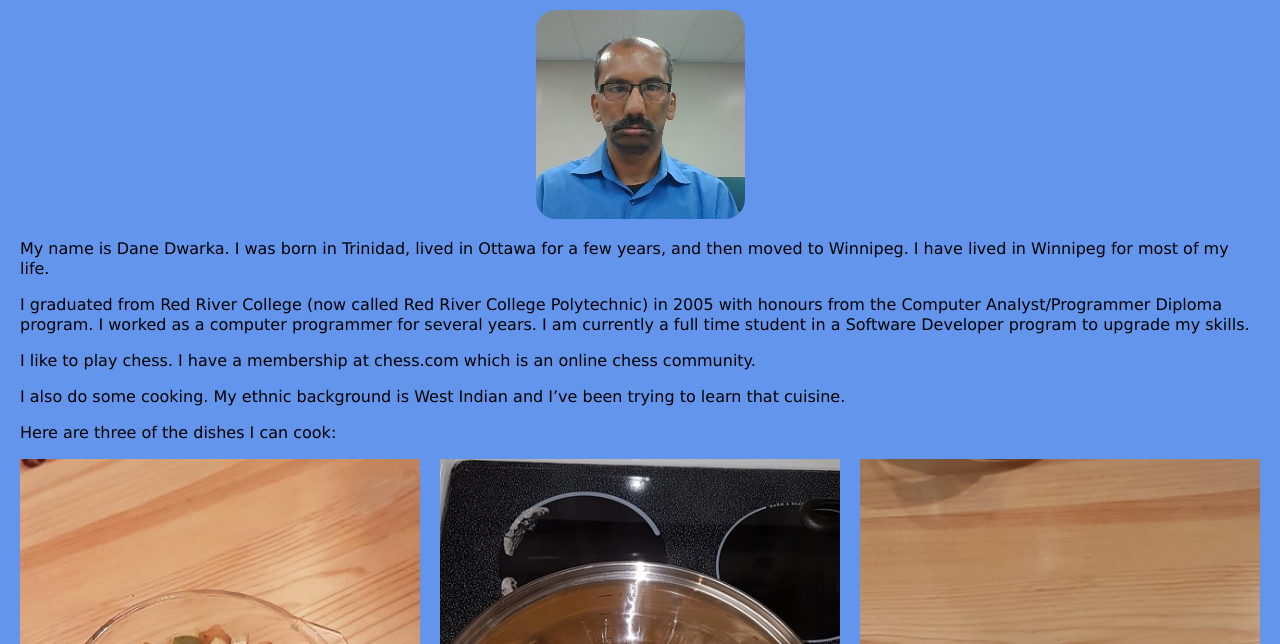
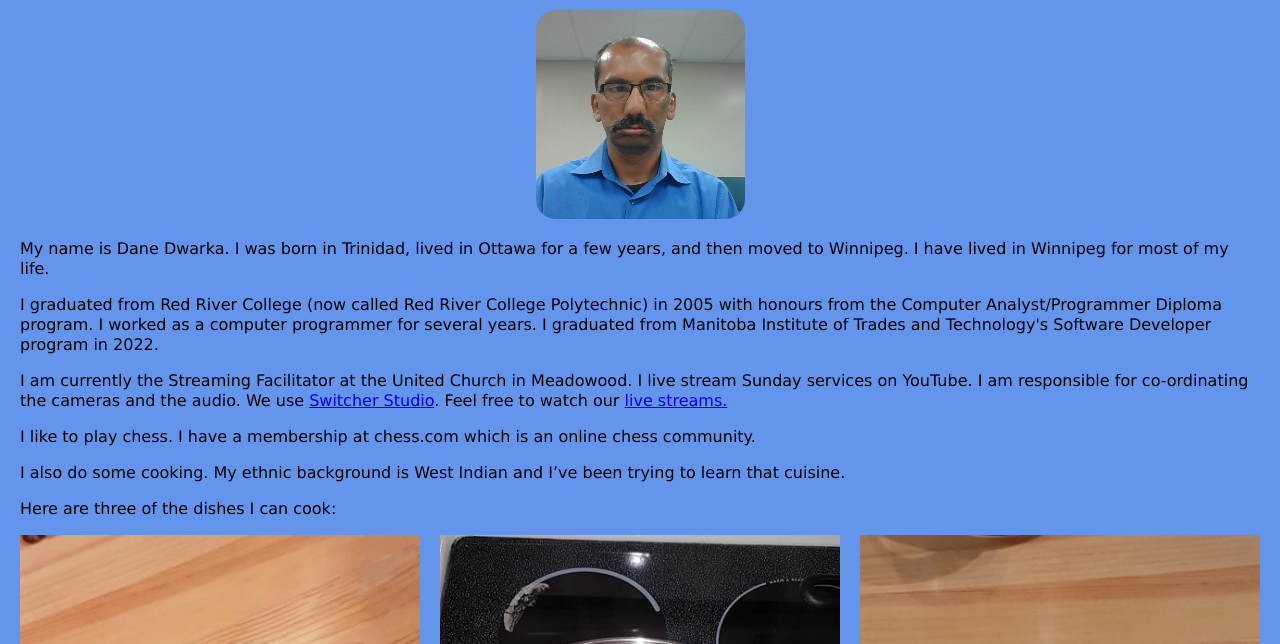
Before and after one commit to StellarSnow/Personal-Portfolio, a website: page src/pages/about.html in a window 1280 px wide. Shown: the part 156-800 px from the top of the page. Drawn offline with Linux system fonts and the light colour scheme.

Commit message:
Update the About Page

```diff
--- a/src/pages/about.html
+++ b/src/pages/about.html
@@ -25,7 +25,8 @@
   <main class="about-entry">
     <section>
       <p>My name is Dane Dwarka.  I was born in Trinidad, lived in Ottawa for a few years, and then moved to Winnipeg.  I have lived in Winnipeg for most of my life.</p>
-      <p>I graduated from Red River College (now called Red River College Polytechnic) in 2005 with honours from the Computer Analyst/Programmer Diploma program.  I worked as a computer programmer for several years.  I am currently a full time student in a Software Developer program to upgrade my skills.</p>
+      <p>I graduated from Red River College (now called Red River College Polytechnic) in 2005 with honours from the Computer Analyst/Programmer Diploma program.  I worked as a computer programmer for several years.  I graduated from Manitoba Institute of Trades and Technology's Software Developer program in 2022.</p>
+      <p>I am currently the Streaming Facilitator at the United Church in Meadowood. I live stream Sunday services on YouTube. I am responsible for co-ordinating the cameras and the audio. We use <a href="https://www.switcherstudio.com/" target="_blank">Switcher Studio</a>. Feel free to watch our <a href="https://www.youtube.com/@unitedchurchinmeadowood5298/streams" target="_blank">live streams.</a></p>
       <p>I like to play chess.  I have a membership at chess.com which is an online chess community.</p>
       <p>I also do some cooking.  My ethnic background is West Indian and I’ve been trying to learn that cuisine.</p>
       <p>Here are three of the dishes I can cook:</p>
```
